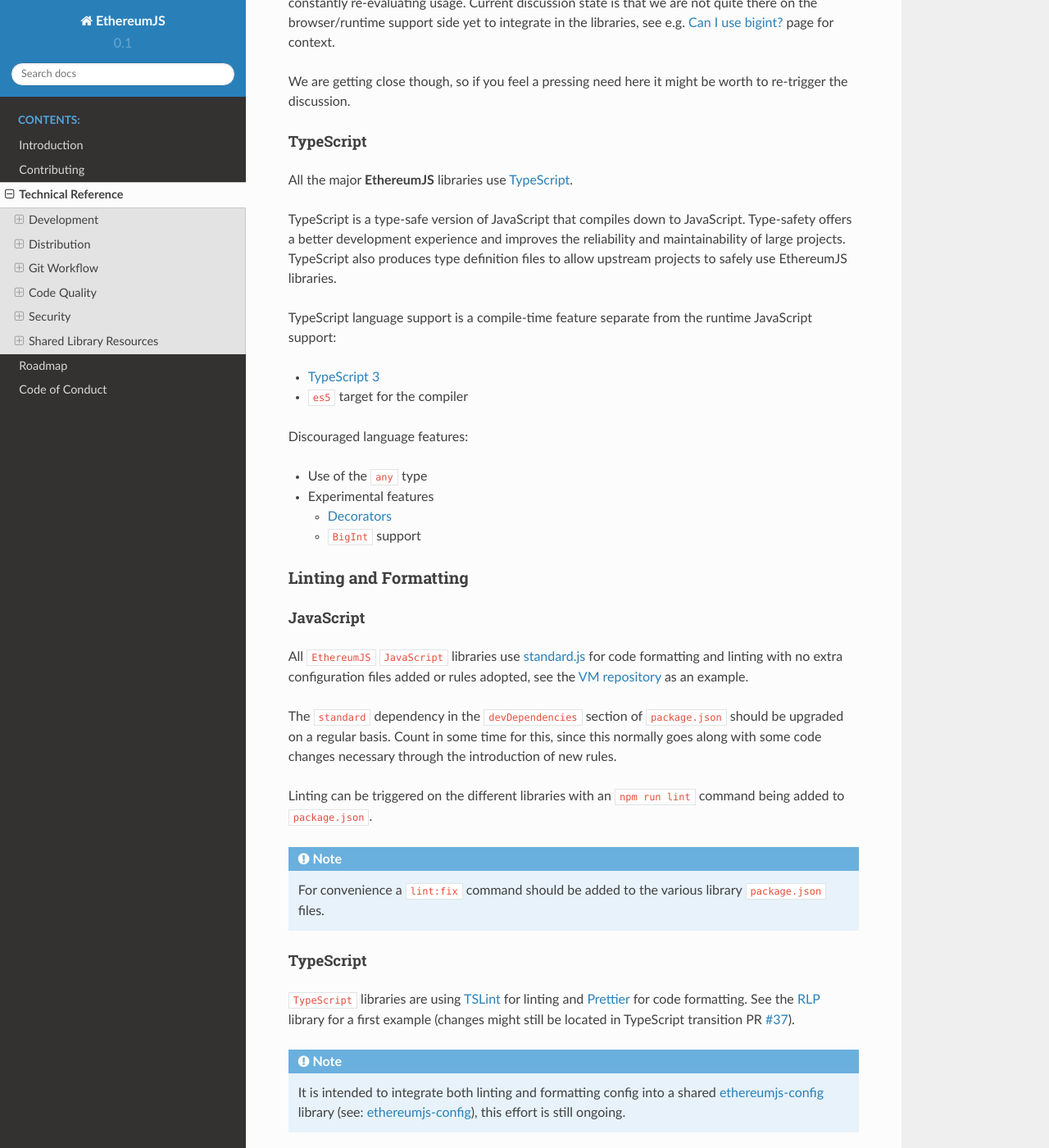
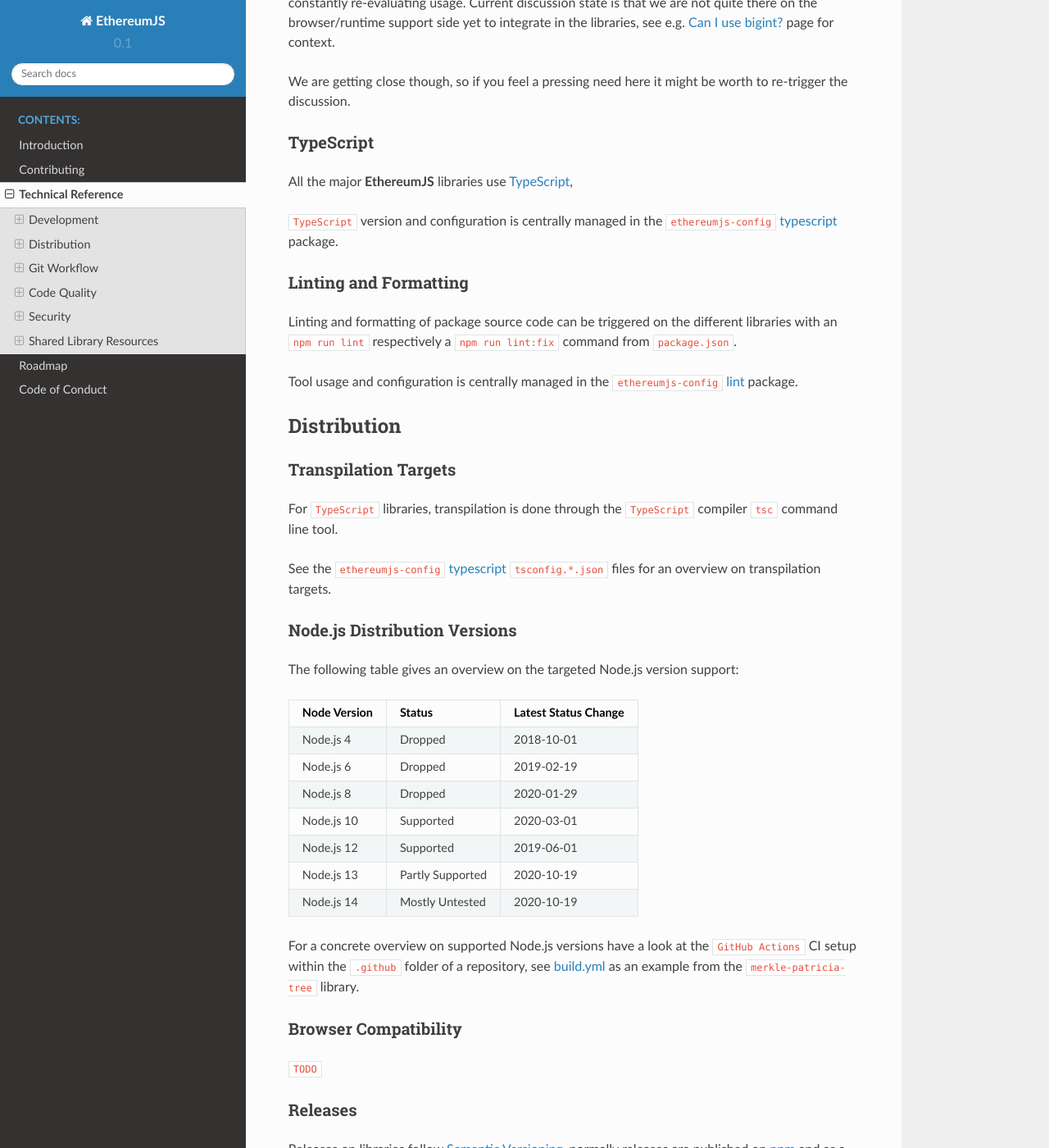
Before and after one commit to ethereumjs/organization, a Sphinx documentation site: the page built from docs/technical.rst, in a window 1280 px wide and 1400 px high, scrolled down 1597 px. Shown: the whole window at 82% size. Built offline with Sphinx 7.4.7 and the Read the Docs theme 2.0.0, drawn with Linux system fonts in a browser that asks for light colours; some of the changed text lies outside the part shown.

Commit message:
Technical docs rewrite, second part

```diff
--- a/docs/technical.rst
+++ b/docs/technical.rst
@@ -85,98 +85,58 @@
 the discussion.
 
 TypeScript
-^^^^^^^^^^
+----------
 
-All the major **EthereumJS** libraries use `TypeScript <https://www.typescriptlang.org/>`_.
+All the major **EthereumJS** libraries use `TypeScript <https://www.typescriptlang.org/>`_,
 
-TypeScript is a type-safe version of JavaScript that compiles down to JavaScript. Type-safety
-offers a better development experience and improves the reliability and maintainability of
-large projects. TypeScript also produces type definition files to allow upstream projects to
-safely use EthereumJS libraries.
-
-TypeScript language support is a compile-time feature separate from the runtime JavaScript support:
-
-- `TypeScript 3 <https://www.typescriptlang.org/docs/home.html>`_
-
-- ``es5`` target for the compiler
-
-Discouraged language features:
-
-- Use of the ``any`` type
-
-- Experimental features
-
-  - `Decorators <https://www.typescriptlang.org/docs/handbook/decorators.html>`_
-  - ``BigInt`` support
+``TypeScript`` version and configuration is centrally managed in the ``ethereumjs-config``
+`typescript <https://github.com/ethereumjs/ethereumjs-config/tree/master/packages/typescript>`_
+package.
 
 Linting and Formatting
 ----------------------
 
-JavaScript
-^^^^^^^^^^
+Linting and formatting of package source code can be triggered on the different libraries
+with an ``npm run lint`` respectively a ``npm run lint:fix`` command from ``package.json``.
 
-All ``EthereumJS`` ``JavaScript`` libraries use `standard.js <https://standardjs.com/>`_
-for code formatting and linting with no extra configuration files added or
-rules adopted, see the `VM repository <https://github.com/ethereumjs/ethereumjs-vm>`_
-as an example.
-
-The ``standard`` dependency in the ``devDependencies`` section of ``package.json``
-should be upgraded on a regular basis. Count in some time for this, since this
-normally goes along with some code changes necessary through the introduction
-of new rules.
-
-Linting can be triggered on the different libraries with an ``npm run lint`` command
-being added to ``package.json``.
-
-.. note::
-   For convenience a ``lint:fix`` command should be added to the various library
-   ``package.json`` files.
-
-TypeScript
-^^^^^^^^^^
-
-``TypeScript`` libraries are using `TSLint <https://palantir.github.io/tslint/>`_
-for linting and `Prettier <https://prettier.io/>`_ for code formatting. See the
-`RLP <https://github.com/ethereumjs/rlp>`_ library for a first example (changes might
-still be located in TypeScript transition PR `#37 <https://github.com/ethereumjs/rlp/pull/37>`_).
-
-.. note::
-   It is intended to integrate both linting and formatting config into a shared
-   `ethereumjs-config <https://github.com/ethereumjs/ethereumjs-config>`_ library
-   (see: :ref:`shared_libs_config`), this effort is still ongoing.
+Tool usage and configuration is centrally managed in the ``ethereumjs-config``
+`lint <https://github.com/ethereumjs/ethereumjs-config/tree/master/packages/lint>`_
+package.
 
 Distribution
 ============
 
-Transpilation
--------------
-
-Current transpilation target: ``ES5``-compatible ``JavaScript`` code
-
-TypeScript
-^^^^^^^^^^
+Transpilation Targets
+---------------------
 
 For ``TypeScript`` libraries, transpilation is done through the ``TypeScript``
 compiler ``tsc`` command line tool.
 
-.. note::
-   ``TODO``: This section has to be expanded.
+See the ``ethereumjs-config``
+`typescript <https://github.com/ethereumjs/ethereumjs-config/tree/master/packages/typescript>`_
+``tsconfig.*.json`` files for an overview on transpilation targets.
 
-Node.js Version Support
------------------------
+Node.js Distribution Versions
+-----------------------------
 
-The following table gives an overview on supported Node versions for distribution:
+The following table gives an overview on the targeted Node.js version support:
 
 ====================== ================= ===============================
 Node Version           Status            Latest Status Change
 ====================== ================= ===============================
 Node.js 4              Dropped           2018-10-01
 Node.js 6              Dropped           2019-02-19
-Node.js 8              Supported         2018-11-01
-Node.js 10             In the works      2018-12-01
-Node.js 11             In the works      2019-02-19
+Node.js 8              Dropped           2020-01-29
+Node.js 10             Supported         2020-03-01
+Node.js 12             Supported         2019-06-01
+Node.js 13             Partly Supported  2020-10-19
+Node.js 14             Mostly Untested   2020-10-19
 ====================== ================= ===============================
 
+For a concrete overview on supported Node.js versions have a look at the
+``GitHub Actions`` CI setup within the ``.github`` folder of a repository,
+see `build.yml <https://github.com/ethereumjs/merkle-patricia-tree/blob/master/.github/workflows/build.yml>`_
+as an example from the ``merkle-patricia-tree`` library.
 
 Browser Compatibility
 ---------------------
```
